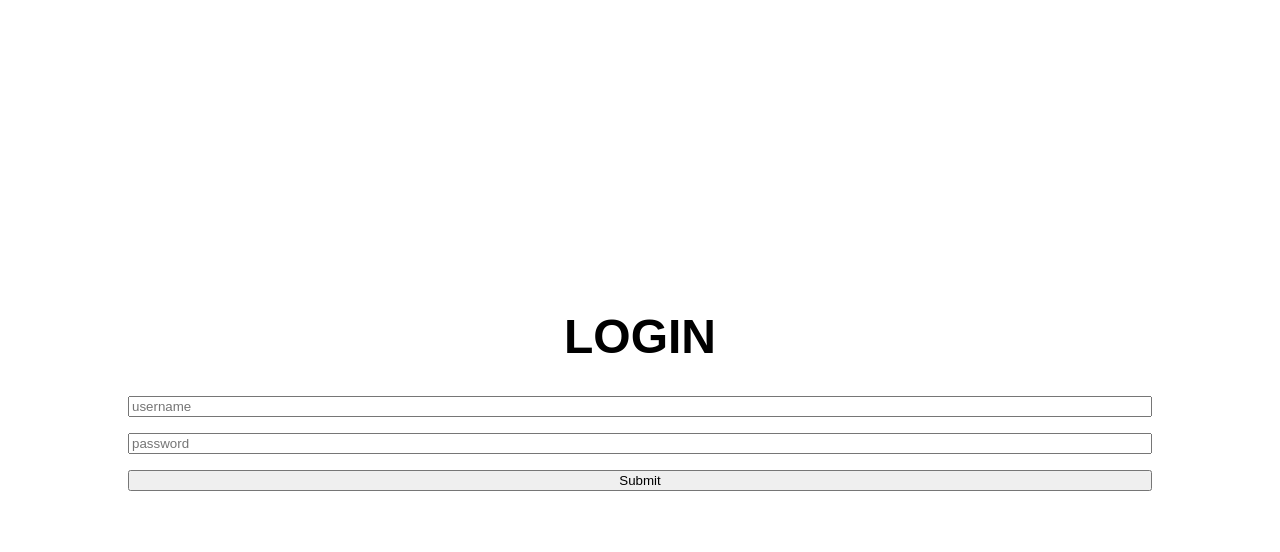
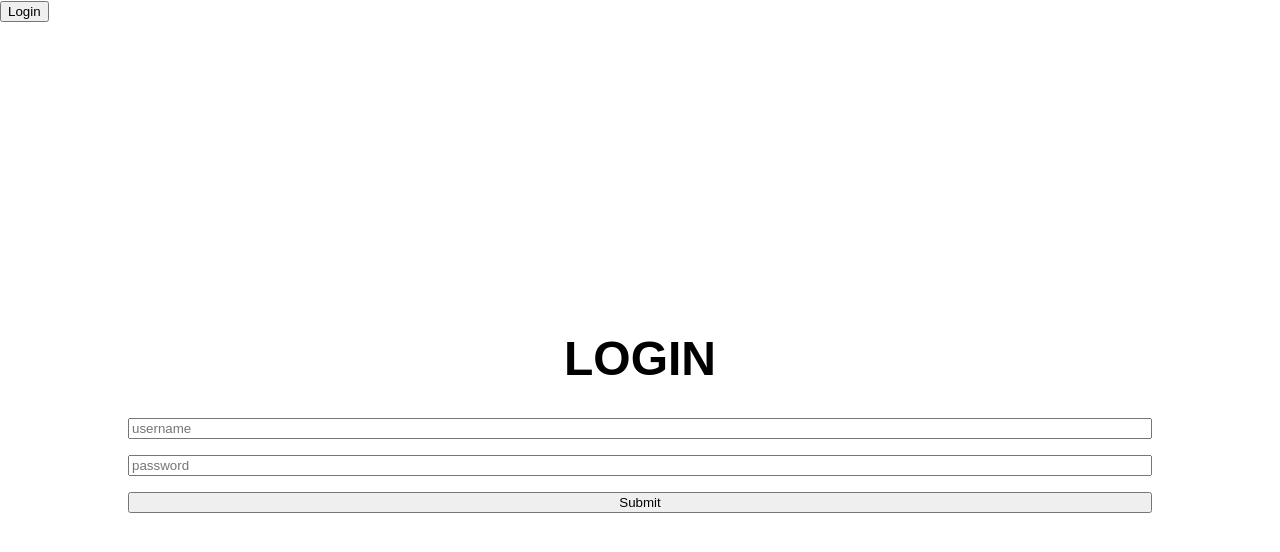
Before and after one commit to Crissdot/lan-shared-rooms, a React (Create React App) app: page /login in a window 1280 px wide. Shown: the top 552 px of the page. Built offline with nearby package versions, Linux system fonts and the light colour scheme; the HTML template or start-up script is replaced by a standard one.

Commit message:
refactor login and logout

```diff
--- a/src/App.tsx
+++ b/src/App.tsx
@@ -5,19 +5,17 @@ import { PersistGate } from 'redux-persist/integration/react';
 import { store, persistor } from './store';
 import { Main } from './components/Main';
 import { Home } from './components/Home';
-import { Login } from './components/auth/Login';
-import { Logout } from './components/auth/Logout';
+import { LoginForm } from './components/auth/LoginForm';
 
 function App() {
   return (
     <BrowserRouter>
       <Provider store={store}>
         <PersistGate loading={null} persistor={persistor} >
-          <Logout />
           <Routes>
             <Route path='/' element={<Main/>}>
               <Route element={<Home/>} />
-              <Route path='login/' element={<Login/>} />
+              <Route path='login/' element={<LoginForm/>} />
             </Route>
           </Routes>
         </PersistGate>
--- a/src/components/Main.tsx
+++ b/src/components/Main.tsx
@@ -1,6 +1,7 @@
 import React from 'react';
 import styled from 'styled-components';
 import { Outlet } from 'react-router-dom';
+import { AuthButton } from './auth/AuthButton';
 
 const MainCustom = styled.main`
   display: flex;
@@ -15,9 +16,14 @@ const MainCustom = styled.main`
 
 const Main = () => {
   return (
-    <MainCustom>
-      <Outlet/>
-    </MainCustom>
+    <>
+      <header>
+        <AuthButton/>
+      </header>
+      <MainCustom>
+        <Outlet/>
+      </MainCustom>
+    </>
   );
 }
 
--- /dev/null
+++ b/src/components/auth/AuthButton.tsx
@@ -0,0 +1,32 @@
+import React, { useState, useEffect } from 'react';
+import { useNavigate } from 'react-router-dom';
+import { useAppDispatch, useAppSelector } from '../../hooks/typedRedux';
+import { actions } from '../../store/user';
+
+const AuthButton = () =>  {
+  const [isUserLoggedIn, setIsUserLoggedIn] = useState(false);
+
+  const navigate = useNavigate();
+
+  const dispatch = useAppDispatch();
+  const user = useAppSelector(state => state.user.user);
+
+  useEffect(() => {
+    setIsUserLoggedIn(!!user);
+  }, [user]);
+
+  const authHandler = () => {
+    if (isUserLoggedIn) {
+      // TODO logout in backend
+      dispatch(actions.logout());
+    } else {
+      navigate('/login/');
+    }
+  }
+
+  return (
+    <button onClick={authHandler}>{isUserLoggedIn ? 'Logout' : 'Login'}</button>
+  );
+};
+
+export { AuthButton };
--- a/src/components/auth/Login.tsx
+++ b/src/components/auth/LoginForm.tsx
@@ -20,7 +20,7 @@ const Form = styled.form`
   gap: 1rem;
 `;
 
-const Login = () =>  {
+const LoginForm = () =>  {
   const dispatch = useAppDispatch();
   const navigate = useNavigate();
 
@@ -46,4 +46,4 @@ const Login = () =>  {
   );
 };
 
-export { Login };
+export { LoginForm };
--- a/src/components/auth/Logout.tsx
+++ /dev/null
@@ -1,20 +0,0 @@
-import React from 'react';
-import { useAppDispatch, useAppSelector } from '../../hooks/typedRedux';
-import { actions } from '../../store/user';
-
-const Logout = () =>  {
-  const dispatch = useAppDispatch();
-  const user = useAppSelector(state => state.user.user);
-
-  // TODO logout in backend
-
-  return (
-    <>
-      {
-        user && <button onClick={() => dispatch(actions.logout())}>Logout</button>
-      }
-    </>
-  );
-};
-
-export { Logout };
```
